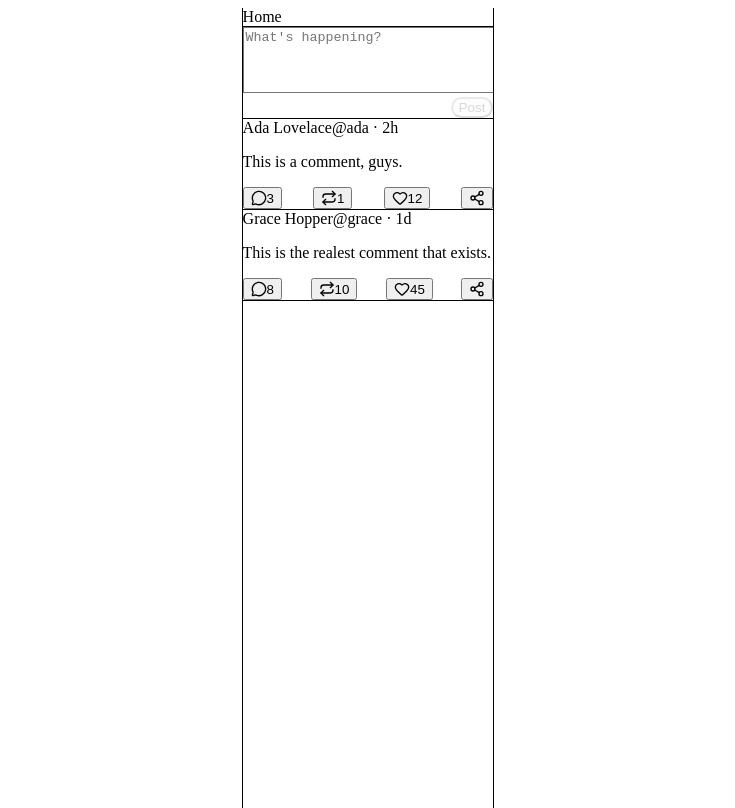
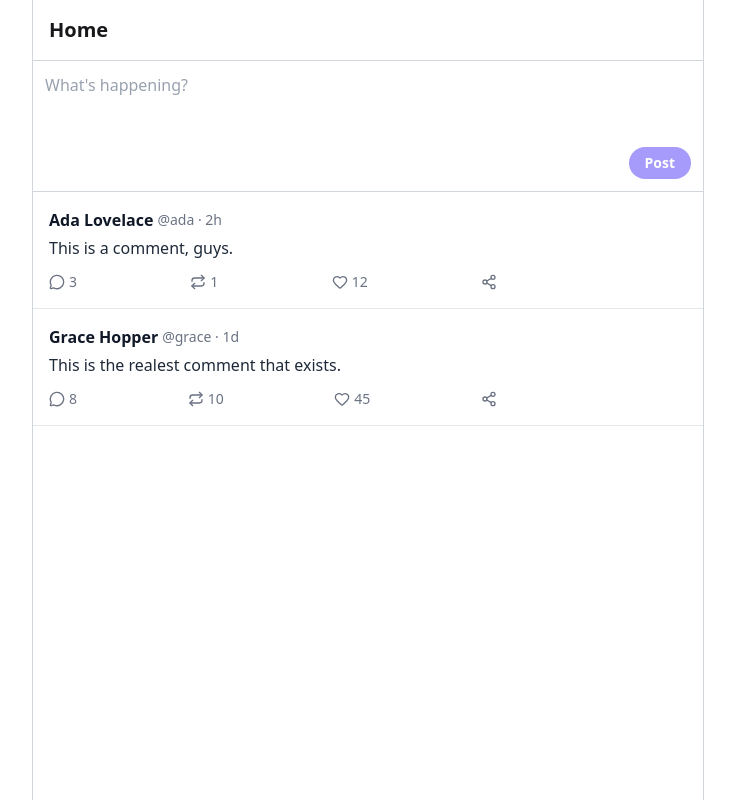
Before and after one commit to kibirisu/LLaMActivityPub, a React app in the folder web/: page / in a window 1280 px wide. Shown: the whole page, without its empty margins (272-1007 px from the left). Built offline with nearby package versions, Linux system fonts and the light colour scheme; the HTML template or start-up script is replaced by a standard one.

Commit message:
Fix web app project structure

```diff
--- /dev/null
+++ b/web/src/App.css
@@ -0,0 +1,2 @@
+@import "tailwindcss";
+@plugin "daisyui";
--- /dev/null
+++ b/web/src/App.tsx
@@ -0,0 +1,10 @@
+import './App.css';
+import MainFeed from './feed/MainFeed';
+
+const App = () => {
+  return (
+    <MainFeed />
+  );
+};
+
+export default App;
--- a/web/src/index.css
+++ /dev/null
@@ -1,7 +0,0 @@
-@tailwind base;
-@tailwind components;
-@tailwind utilities;
-
-html, body, #root {
-  height: 100%;
-}
--- a/web/src/index.tsx
+++ b/web/src/index.tsx
@@ -1,17 +1,13 @@
-import React from "react";
-import { createRoot } from "react-dom/client";
-import "./index.css";
-import MainFeed from "./feed/MainFeed";
+import React from 'react';
+import ReactDOM from 'react-dom/client';
+import App from './App';
 
-const container = document.getElementById("root");
-const root = createRoot(container!);
-
-root.render(
-  <React.StrictMode>
-    <div className="min-h-screen bg-gray-50 text-gray-900 flex justify-center">
-      <div className="w-[20%]">
-        <MainFeed />
-      </div>
-    </div>
-  </React.StrictMode>
-);
+const rootEl = document.getElementById('root');
+if (rootEl) {
+  const root = ReactDOM.createRoot(rootEl);
+  root.render(
+    <React.StrictMode>
+      <App />
+    </React.StrictMode>,
+  );
+}
```
